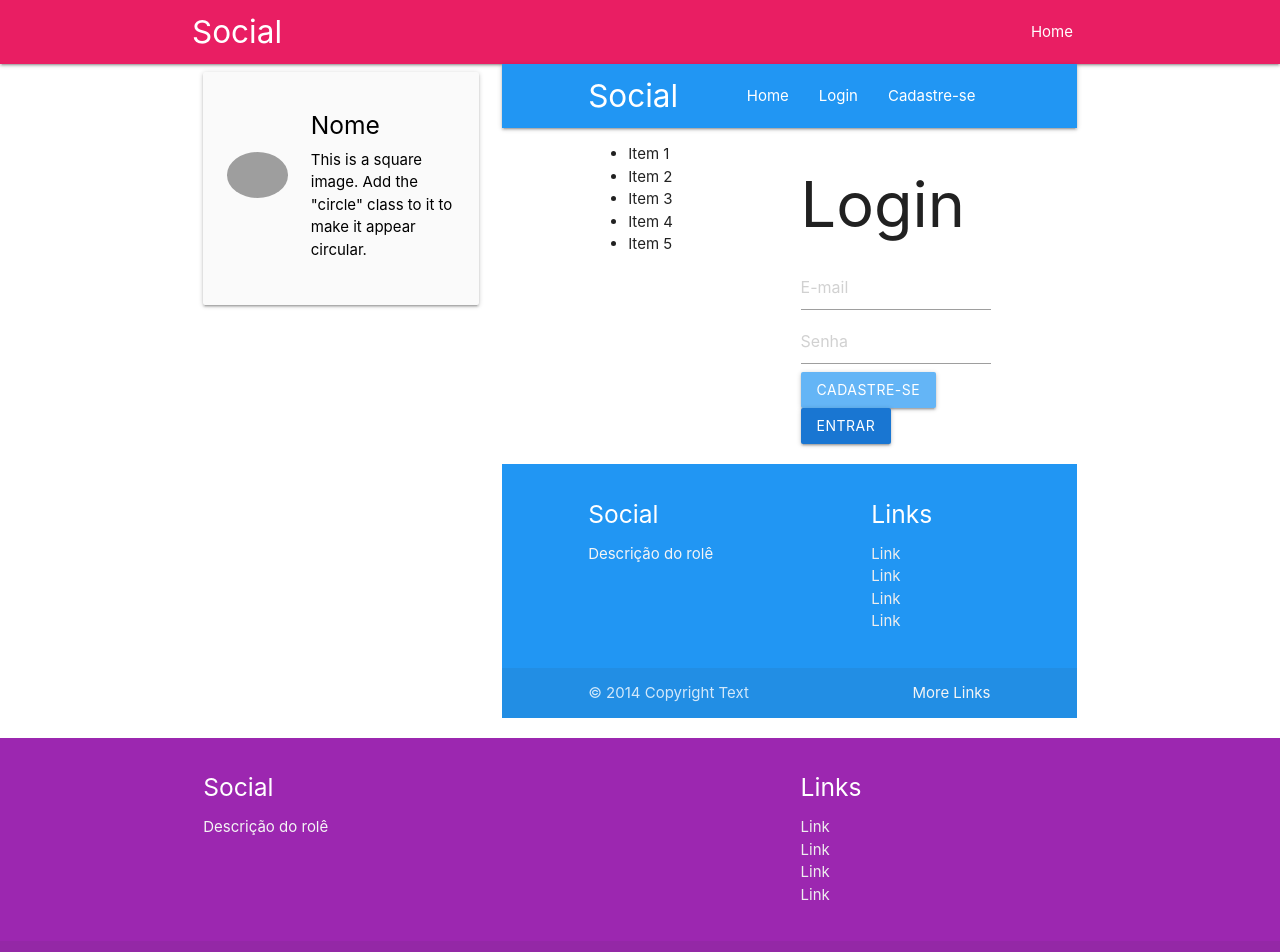
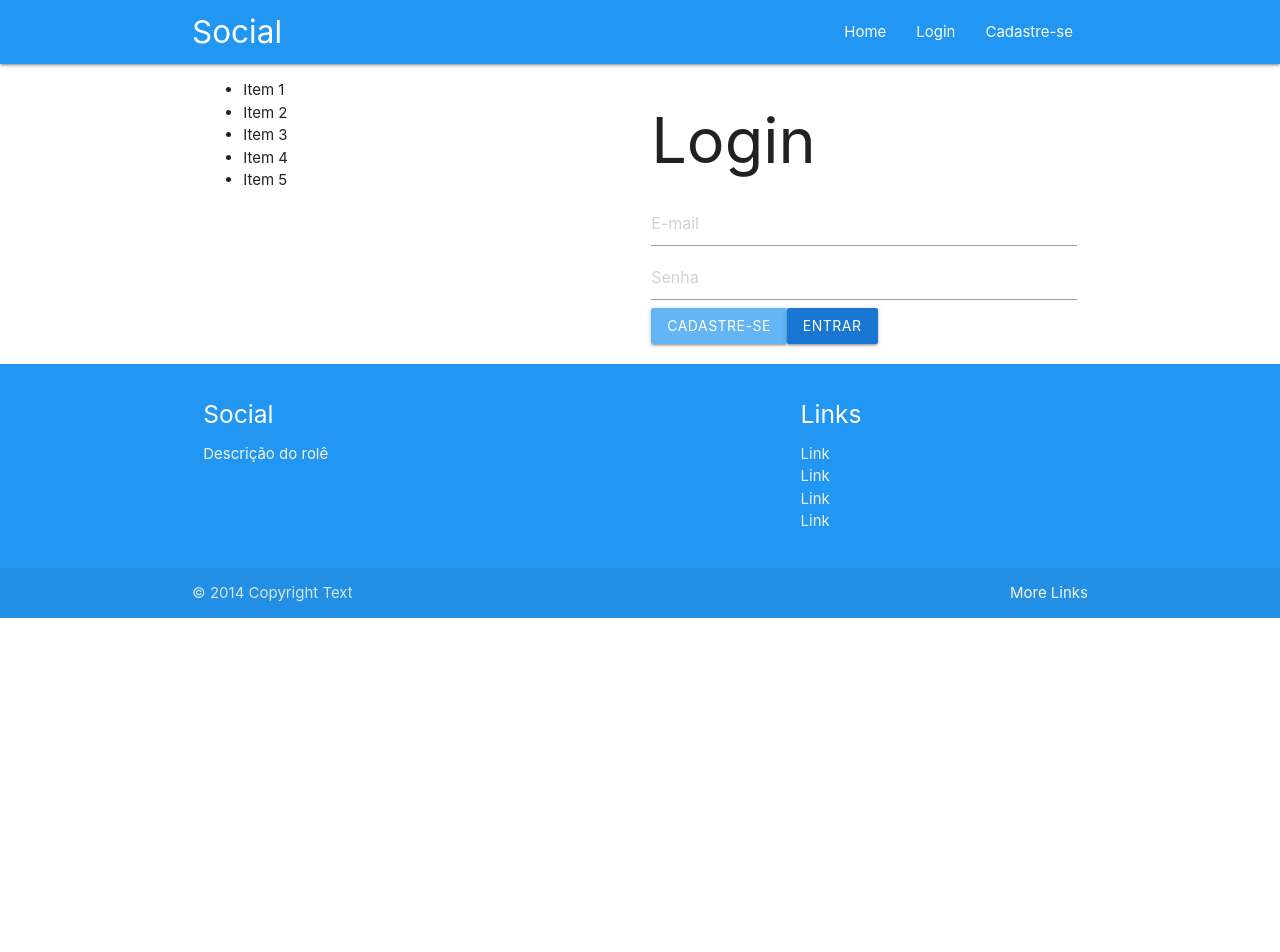
Before and after one commit to mvocamargo/vuejs-social, a Vue app: page /login in a window 1280 px wide. Shown: the top 952 px of the page. After the commit the page ends 800 px from the top, so only its background shows below. Built offline with nearby package versions, Linux system fonts and the light colour scheme; grey boxes are pictures that could not be loaded.

Commit message:
Alteração - App - Remoção de itens que viraram componentes

```diff
--- a/src/App.vue
+++ b/src/App.vue
@@ -1,55 +1,18 @@
 <template>
-    <div>
-        <header>
-            <nav-bar cor="pink" url="https://www.google.com" logo="Social"></nav-bar>
-        </header>
-        <main>
-            <div class="container">
-                <div class="row">
-                    <grid-vue tamanho="4">
-                        <card-menu-vue>
-                            <div class="row valign-wrapper">
-                                <grid-vue tamanho="4">
-                                    <img src="https://materializecss.com/images/yuna.jpg" alt="" class="circle responsive-img"> <!-- notice the "circle" class -->
-                                </grid-vue>
-                                <grid-vue tamanho="8">
-                                    <span class="black-text">
-                                        <h5>Nome</h5>
-                                        This is a square image. Add the "circle" class to it to make it appear circular.
-                                    </span>
-                                </grid-vue>
-                            </div>
-                        </card-menu-vue>
-                    </grid-vue>
-                    <grid-vue tamanho="8">
-                        <router-view/>
-                    </grid-vue>
-
-                </div>
-            </div>
-        </main>
-        <footer-vue cor="purple" logo="Social" descricao="Descrição do rolê">
-            <li><a class="grey-text text-lighten-3" href="#!">Link</a></li>
-            <li><a class="grey-text text-lighten-3" href="#!">Link</a></li>
-            <li><a class="grey-text text-lighten-3" href="#!">Link</a></li>
-            <li><a class="grey-text text-lighten-3" href="#!">Link</a></li>
-        </footer-vue>
-    </div>
+    <router-view/>
 </template>
 
 <script>
-import NavBar from '@/components/layouts/NavBar'
-import FooterVue from '@/components/layouts/FooterVue'
-import GridVue from '@/components/layouts/GridVue'
-import CardMenuVue from '@/components/layouts/CardMenuVue'
 export default {
 	name: 'App',
 	components:{
-		NavBar,
-		FooterVue,
-        GridVue,
-        CardMenuVue
-	}
+
+    },
+    data(){
+        return{
+
+        }
+    }
 }
 </script>
 
```
